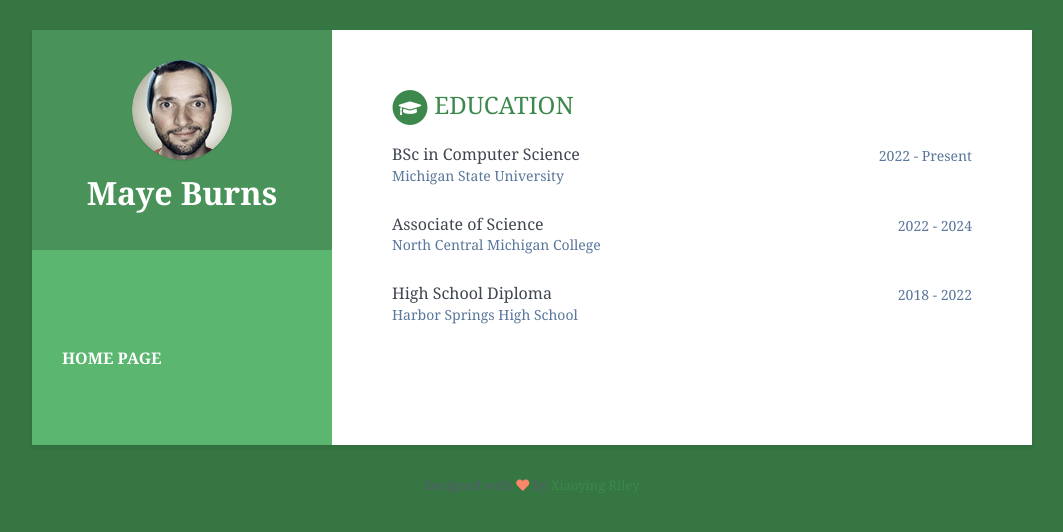
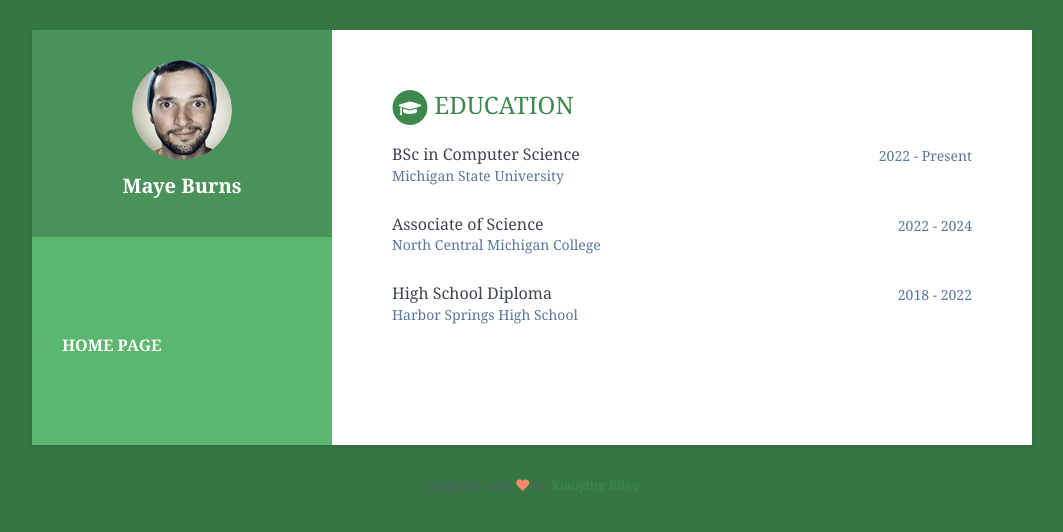
Before and after one commit to burnsmay/burnsmay.github.io.education, a Jekyll site: the page built from index.html, in a window 1280 px wide. Shown: the top 532 px of the page, without its empty margins (108-1171 px from the left). Built offline with Jekyll 4.4.1, drawn with Linux system fonts in a browser that asks for light colours.

Commit message:
Update _base.scss making name smaller

```diff
--- a/_sass/_base.scss
+++ b/_sass/_base.scss
@@ -59,7 +59,7 @@ p {
     color: #fff;
   }
   .name {
-    font-size: 32px;
+    font-size: 20px;
     font-weight: 900;
     margin-top: 0;
     margin-bottom: 10px;
@@ -77,11 +77,11 @@ p {
 
   .avatar {
     //used for profile image
-    max-width: 100px;
+    max-width: 150px;
     margin-bottom: 15px;
     border: 0px solid #fff;
     border-radius: 100%;
-    box-shadow: 0 1px 1px rgba(0, 0, 0, 0.1);
+    //box-shadow: 0 1px 1px rgba(0, 0, 0, 0.1);
   }
   .contact-list {
     .fas,
```
